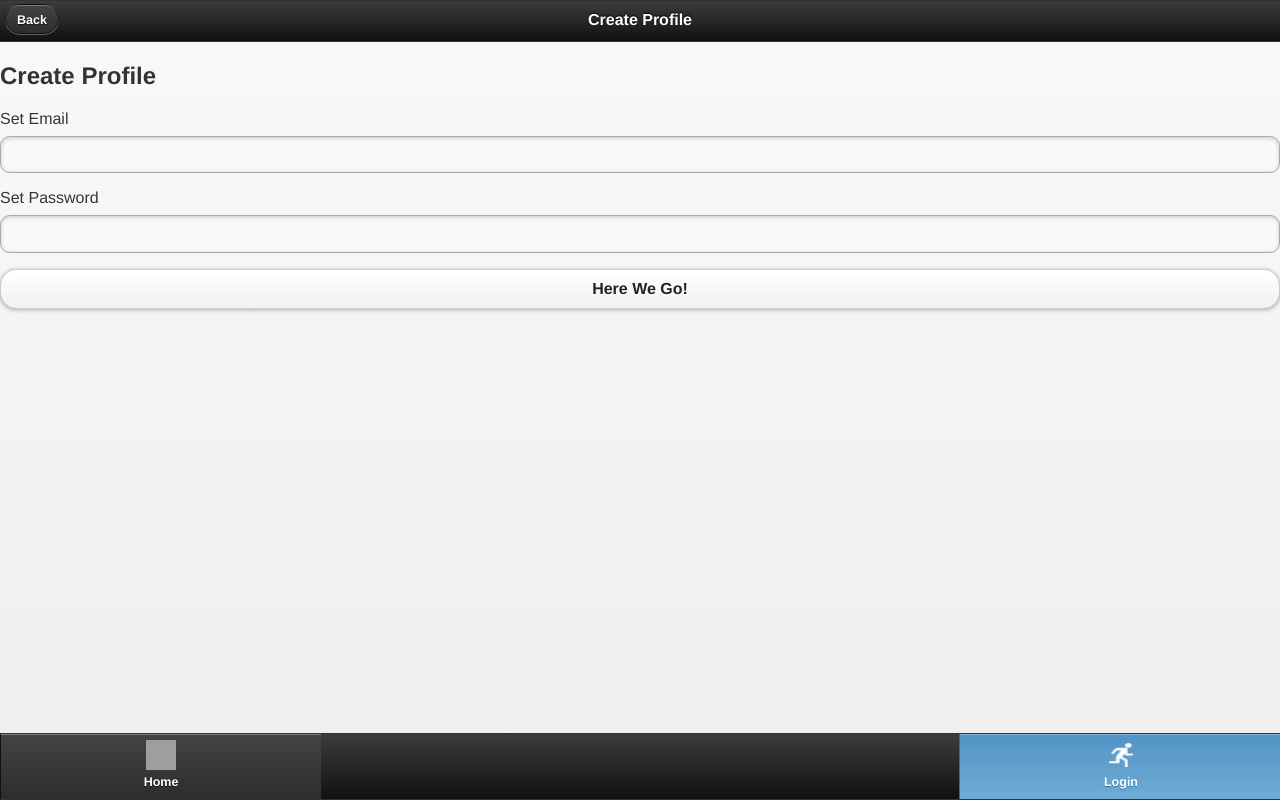
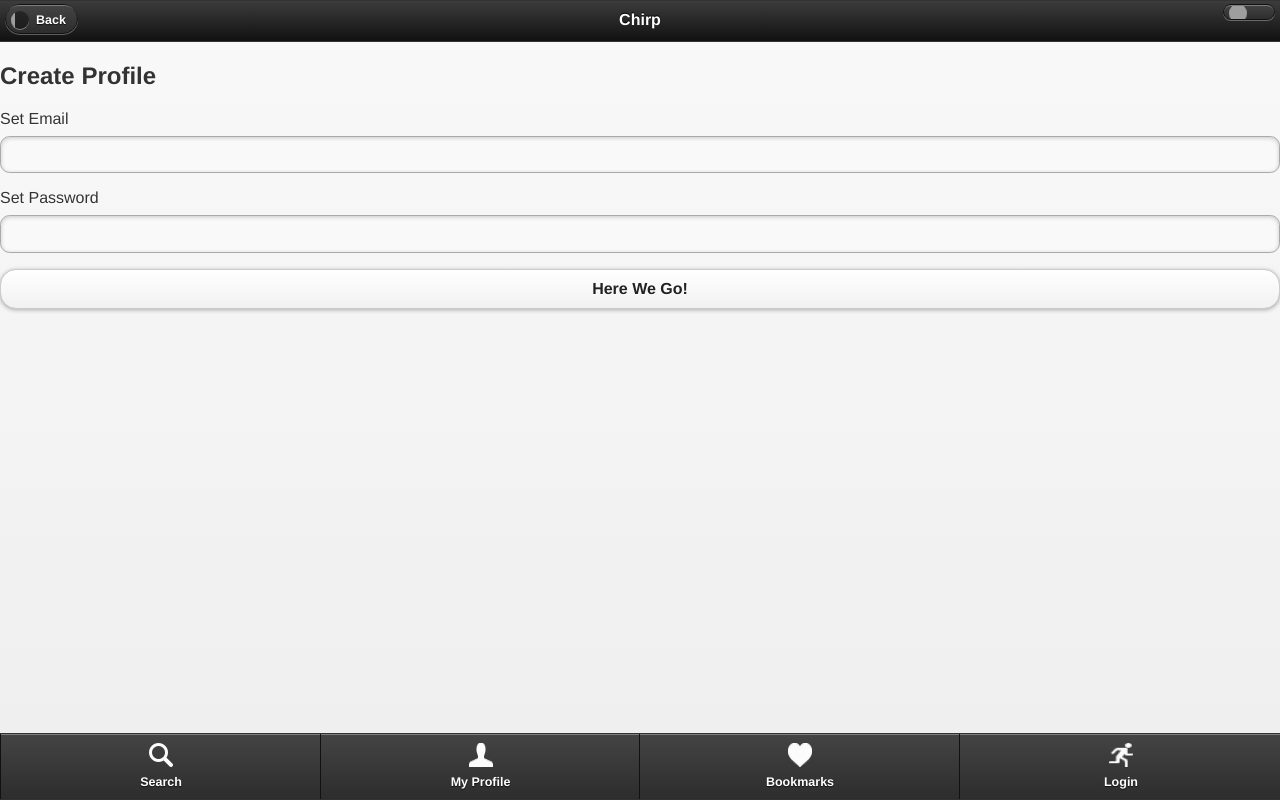
Before and after one commit to bshapero/cs147proj, a PHP site: page /create_profile.php in a window 1280 px wide. Run offline with PHP 8.4, Linux system fonts and the light colour scheme; grey boxes are pictures that could not be loaded.

Commit message:
made some pages look better and reroute to the right place

```diff
--- a/create_profile.php
+++ b/create_profile.php
@@ -11,8 +11,16 @@
 <body>
 
 	<div data-role="header">
-		<a href="index.php">Back</a>
-		<h1>Create Profile</h1>
+		<a href="#" data-icon="back" data-rel="back">Back</a>
+		<h1>Chirp</h1>
+		<a href="profile.php" data-icon="gear" class="ui-btn-right">
+			<?php
+				if(isset($_SESSION['id'])) {
+					$user_email = $_SESSION['id'];
+					echo "$user_email";
+				}
+			?>
+		</a>
 	</div>
 
 	<div class="form">
@@ -39,10 +47,10 @@
 	<div data-role="footer" data-id="samebar" class="nav-glyphish-example" data-position="fixed" data-tap-toggle="false">
 		<div data-role="navbar" class="nav-glyphish-example" data-grid="c">
 			<ul>
-				<li><a href="index.php" id="home" data-icon="custom">Home</a></li>
-				<li></li>
-				<li></li>
-				<li><a href="login.php" id="login" data-icon="custom" class="ui-btn-active">Login</a></li>
+				<li><a href="index.php" id="search" data-icon="custom">Search</a></li>
+				<li><a href="profile.php" id="profile" data-icon="custom">My Profile</a></li>
+				<li><a href="bookmarks.php" id="bookmarks" data-icon="custom">Bookmarks</a></li>
+				<li><a href="login.php" id="login" data-icon="custom" >Login</a></li>
 			</ul>
 		</div>
 	</div>
--- a/create_profile_attempt.php
+++ b/create_profile_attempt.php
@@ -35,7 +35,7 @@ else if (empty($email) || empty($password)) {
     $result = mysql_query("insert into Users values('$id1', '$email', '$password', null, null);");
 
     $_SESSION['id'] = $email;
-    header("Location: ./login_attempt_success.php");
+    header("Location: ./index.php");
 
 }
 
--- a/index.php
+++ b/index.php
@@ -12,15 +12,14 @@
 <body>
 	<div data-role="header">
 		<h1>Chirp</h1>
-
+		<a href="profile.php" data-icon="gear" class="ui-btn-right">
 			<?php
 				if(isset($_SESSION['id'])) {
 					$user_email = $_SESSION['id'];
-			echo "<a href=\"profile.php\" data-icon=\"gear\" class=\"ui-btn-right\">";
 					echo "$user_email";
-			echo "</a>";
 				}
 			?>
+		</a>
 
 		<!-- Ryan: If someone is logged in write "Welcome [username]" -->
 	</div><!-- /header -->
--- a/login_attempt.php
+++ b/login_attempt.php
@@ -38,7 +38,7 @@ else if (empty($email) || empty($password)) {
 
         }
 
-    header("Location: ./login_attempt_success.php");
+    header("Location: ./index.php");
 
 
     } else {
```
Also changed, not shown: login.php (+9 -1 lines), site.php (+13 -5 lines), site_queries.php (+10 -10 lines). Lines whose indentation alone changed are shown as unchanged.
